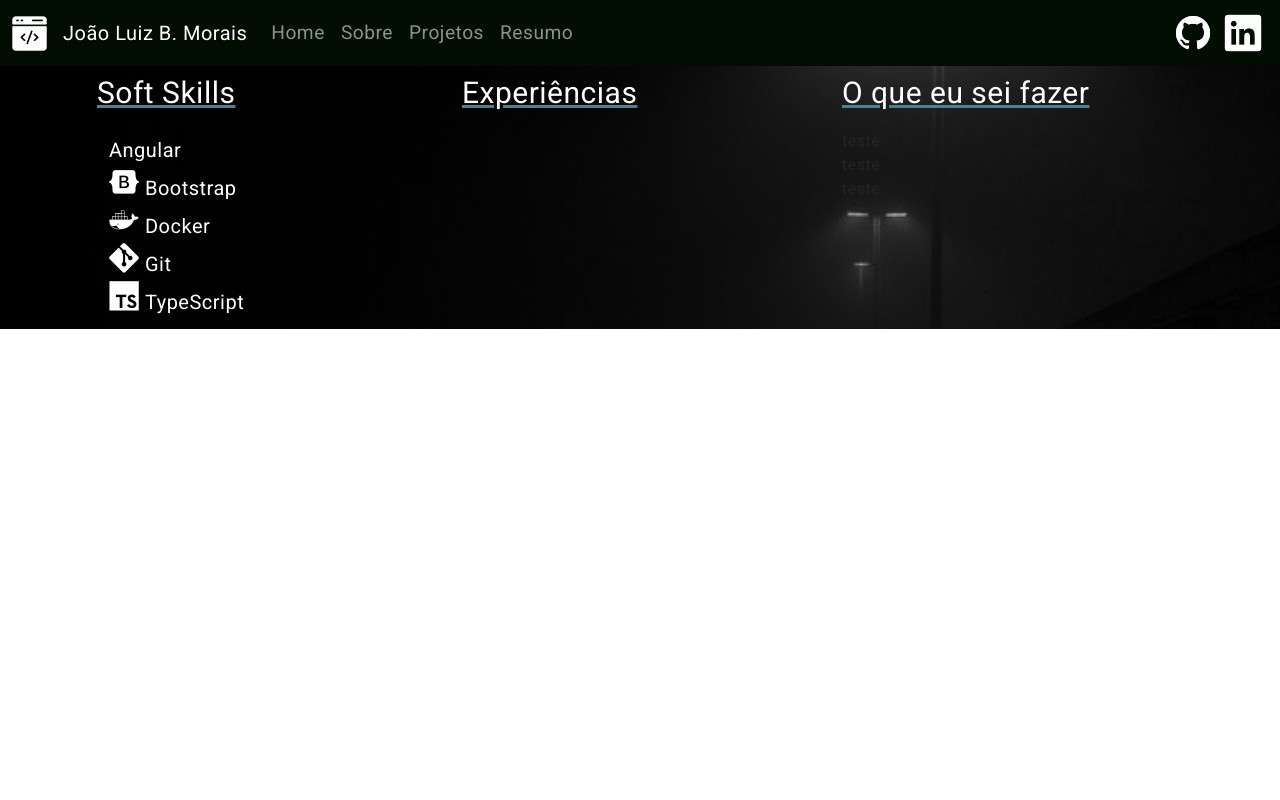
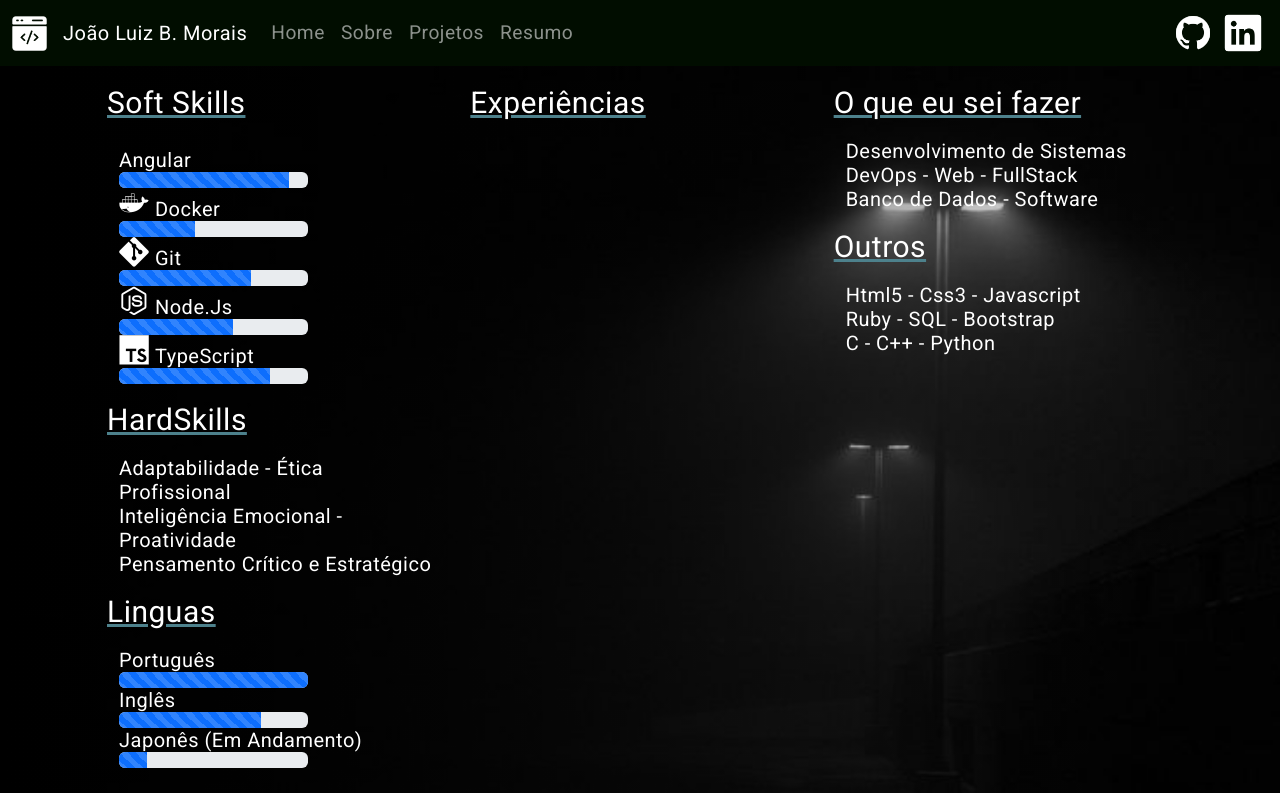
Before and after one commit to JLpensador/Portifolio, an Angular app: page /resumo in a window 1280 px wide. Built offline with nearby package versions, Linux system fonts and the light colour scheme.

Commit message:
Feat: Adiciona Descrições de Carreira em card-resumo

```diff
--- a/src/app/components/card-resumo/card-resumo.component.html
+++ b/src/app/components/card-resumo/card-resumo.component.html
@@ -3,40 +3,167 @@
     <div class="col">
       <div class="softSkills">
         <div id="titulo">Soft Skills</div>
-
         <br />
-        <div class="container skills">
+        <div class="container">
           <div class="col">
             <i class="devicon-angular-plain"></i>
             Angular
+            <div
+              class="progress"
+              role="progressbar"
+              aria-label="Animated striped example"
+              aria-valuenow="75"
+              aria-valuemin="0"
+              aria-valuemax="100"
+            >
+              <div
+                class="progress-bar progress-bar-striped progress-bar-animated"
+                style="width: 90%"
+              ></div>
+            </div>
           </div>
-
-          <div class="col">
-            <i class="devicon-bootstrap-plain"></i>
-            Bootstrap
-          </div>
-
           <div class="col">
             <i class="devicon-docker-plain"></i>
             Docker
+            <div
+              class="progress"
+              role="progressbar"
+              aria-label="Animated striped example"
+              aria-valuenow="75"
+              aria-valuemin="0"
+              aria-valuemax="100"
+            >
+              <div
+                class="progress-bar progress-bar-striped progress-bar-animated"
+                style="width: 40%"
+              ></div>
+            </div>
           </div>
-
           <div class="col">
             <i class="devicon-git-plain"></i>
-
             Git
+            <div
+              class="progress"
+              role="progressbar"
+              aria-label="Animated striped example"
+              aria-valuenow="75"
+              aria-valuemin="0"
+              aria-valuemax="100"
+            >
+              <div
+                class="progress-bar progress-bar-striped progress-bar-animated"
+                style="width: 70%"
+              ></div>
+            </div>
           </div>
-
+          <div class="col">
+            <i class="devicon-nodejs-plain"></i>
+            Node.Js
+            <div
+              class="progress"
+              role="progressbar"
+              aria-label="Animated striped example"
+              aria-valuenow="75"
+              aria-valuemin="0"
+              aria-valuemax="100"
+            >
+              <div
+                class="progress-bar progress-bar-striped progress-bar-animated"
+                style="width: 60%"
+              ></div>
+            </div>
+          </div>
           <div class="col">
             <i class="devicon-typescript-plain"></i>
             TypeScript
+            <div
+              class="progress"
+              role="progressbar"
+              aria-label="Animated striped example"
+              aria-valuenow="75"
+              aria-valuemin="0"
+              aria-valuemax="100"
+            >
+              <div
+                class="progress-bar progress-bar-striped progress-bar-animated"
+                style="width: 80%"
+              ></div>
+            </div>
+          </div>
+        </div>
+      </div>
+      <br />
+
+      <div class="HardSkills">
+        <div id="titulo">HardSkills</div>
+        <br />
+        <div class="container">
+          <div class="col">Adaptabilidade - Ética Profissional</div>
+          <div class="col">Inteligência Emocional - Proatividade</div>
+          <div class="col">Pensamento Crítico e Estratégico</div>
+        </div>
+      </div>
+
+      <br />
+
+      <div class="linguas">
+        <div id="titulo">Linguas</div>
+        <br />
+        <div class="container">
+          <div class="col">
+            Português
+            <div
+              class="progress"
+              role="progressbar"
+              aria-label="Animated striped example"
+              aria-valuenow="75"
+              aria-valuemin="0"
+              aria-valuemax="100"
+            >
+              <div
+                class="progress-bar progress-bar-striped progress-bar-animated"
+                style="width: 100%"
+              ></div>
+            </div>
+          </div>
+          <div class="col">
+            Inglês
+            <div
+              class="progress"
+              role="progressbar"
+              aria-label="Animated striped example"
+              aria-valuenow="75"
+              aria-valuemin="0"
+              aria-valuemax="100"
+            >
+              <div
+                class="progress-bar progress-bar-striped progress-bar-animated"
+                style="width: 75%"
+              ></div>
+            </div>
+          </div>
+          <div class="col">
+            Japonês (Em Andamento)
+            <div
+              class="progress"
+              role="progressbar"
+              aria-label="Animated striped example"
+              aria-valuenow="75"
+              aria-valuemin="0"
+              aria-valuemax="100"
+            >
+              <div
+                class="progress-bar progress-bar-striped progress-bar-animated"
+                style="width: 15%"
+              ></div>
+            </div>
           </div>
         </div>
       </div>
     </div>
 
     <div class="col">
-      <div class="experiencia">
+       <div class="experiencia">
         <div id="titulo">Experiências</div>
       </div>
     </div>
@@ -44,11 +171,23 @@
       <div class="fazer">
         <div id="titulo">O que eu sei fazer</div>
         <br />
-        teste
+        <div class="container">
+          <div class="col">Desenvolvimento de Sistemas</div>
+          <div class="col">DevOps - Web - FullStack</div>
+          <div class="col">Banco de Dados - Software</div>
+        </div>
+      </div>
+
+      <br />
+
+      <div class="Outros">
+        <div id="titulo">Outros</div>
         <br />
-        teste
-        <br />
-        teste
+        <div class="container">
+          <div class="col">Html5 - Css3 - Javascript</div>
+          <div class="col">Ruby - SQL - Bootstrap</div>
+          <div class="col">C - C++ - Python</div>
+        </div>
       </div>
     </div>
   </div>
--- a/src/app/components/card-resumo/card-resumo.component.scss
+++ b/src/app/components/card-resumo/card-resumo.component.scss
@@ -3,6 +3,12 @@
   display: block;
   background-size: cover;
   background-position: center;
+}
+
+.row {
+  padding: 25px;
+  font-size: 20px;
+  color: white;
 }
 
 #titulo {
@@ -15,16 +21,8 @@
   text-decoration-color: #4D818C;
 }
 
-.softSkills {
-  margin: 15px;
-  font-size: 20px;
-  color: white;
-}
-
-.skills {
-  display: flex;
-  flex-direction: column;
-  gap: 5px;
+.progress {
+  width: 60%;
 }
 
 i {
```
